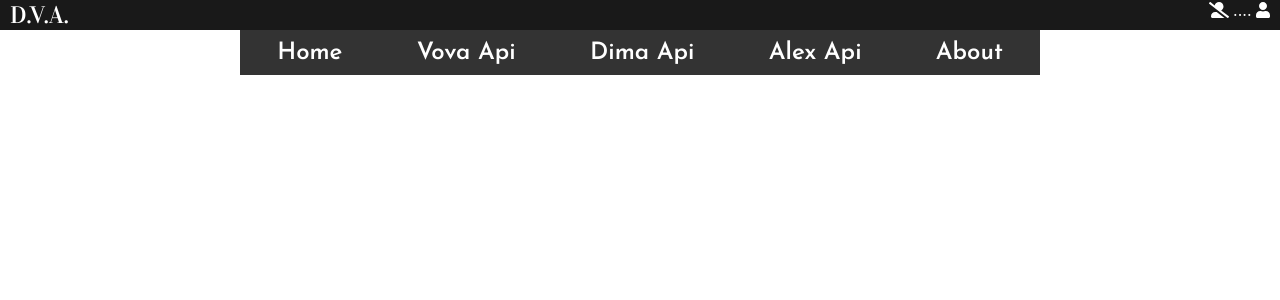
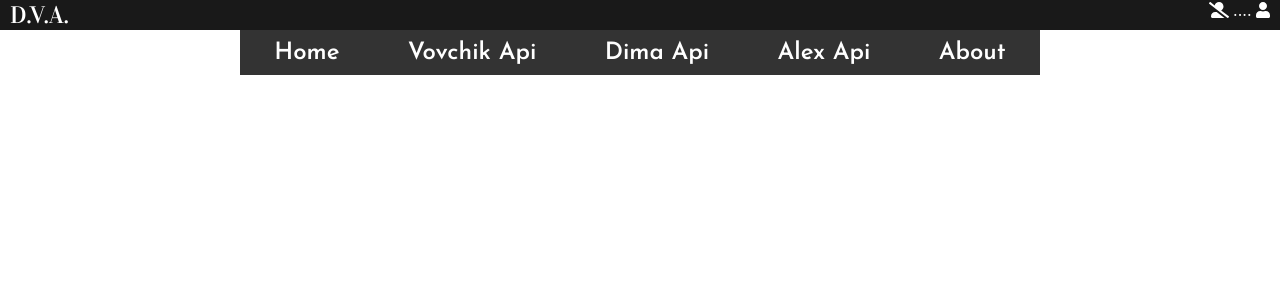
Before and after one commit to crazze16/duet, a React (Create React App) app: page / in a window 1280 px wide. Shown: the top 300 px of the page. Built offline with nearby package versions, Linux system fonts and the light colour scheme.

Commit message:
'headerChanged'

```diff
--- a/src/components/Header/index.jsx
+++ b/src/components/Header/index.jsx
@@ -21,7 +21,7 @@ export class Header extends React.Component {
                     <LogSC>  <FontAwesomeIcon icon={faUserAltSlash} /> .... <FontAwesomeIcon icon={faUser} /></LogSC></HeadLineSC>
                 <NavSC>
                     <NavLink to="/home"><SpanSC>Home</SpanSC></NavLink>
-                    <NavLink to="/"><SpanSC>Vova Api</SpanSC></NavLink>
+                    <NavLink to="/"><SpanSC>Vovchik Api</SpanSC></NavLink>
                     <NavLink to="/"><SpanSC>Dima Api</SpanSC></NavLink>
                     <NavLink to="/"><SpanSC>Alex Api</SpanSC></NavLink>
                     <NavLink to="/"><SpanSC>About</SpanSC></NavLink>
```
Also changed, not shown: 1 other file (tests, documents, lock files or other folders).
